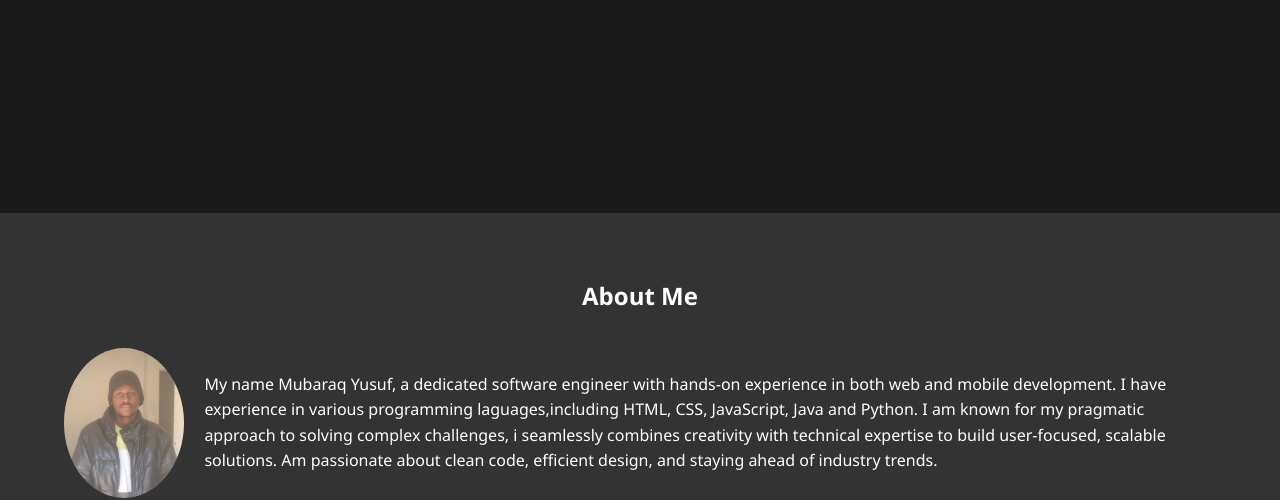
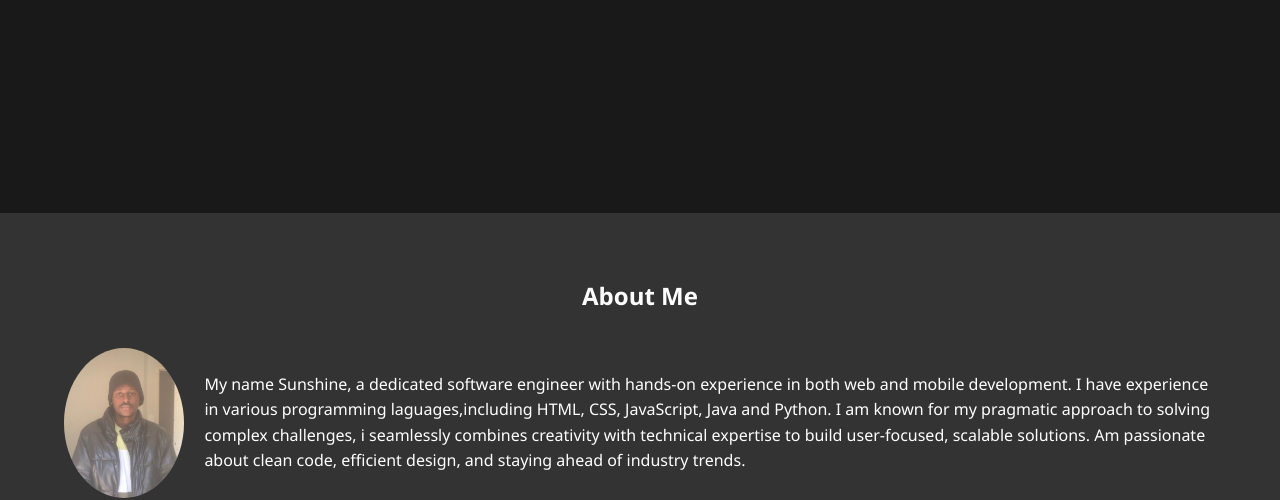
Before and after one commit to MubaraqYusuf/My_Portfolio, a plain HTML site: page index.html in a window 1280 px wide. Shown: the part 457-957 px from the top of the page. Drawn offline with Linux system fonts and the light colour scheme.

Commit message:
Update index.html

```diff
--- a/index.html
+++ b/index.html
@@ -37,7 +37,7 @@
       <div class="about-content">
         <img src="img/pic.jpg" alt="Your Name" class="about-image" />
         <div class="about-text">
-          <p>My name Mubaraq Yusuf, a dedicated software engineer with hands-on experience in both web and mobile development.
+          <p>My name Sunshine, a dedicated software engineer with hands-on experience in both web and mobile development.
             I have experience in various programming laguages,including HTML, CSS, JavaScript, Java and Python. I am
             known for my pragmatic approach to solving complex challenges, i seamlessly combines creativity with technical expertise to build user-focused,
             scalable solutions. Am passionate about clean code, efficient design, and staying ahead of industry trends.</p>
```
